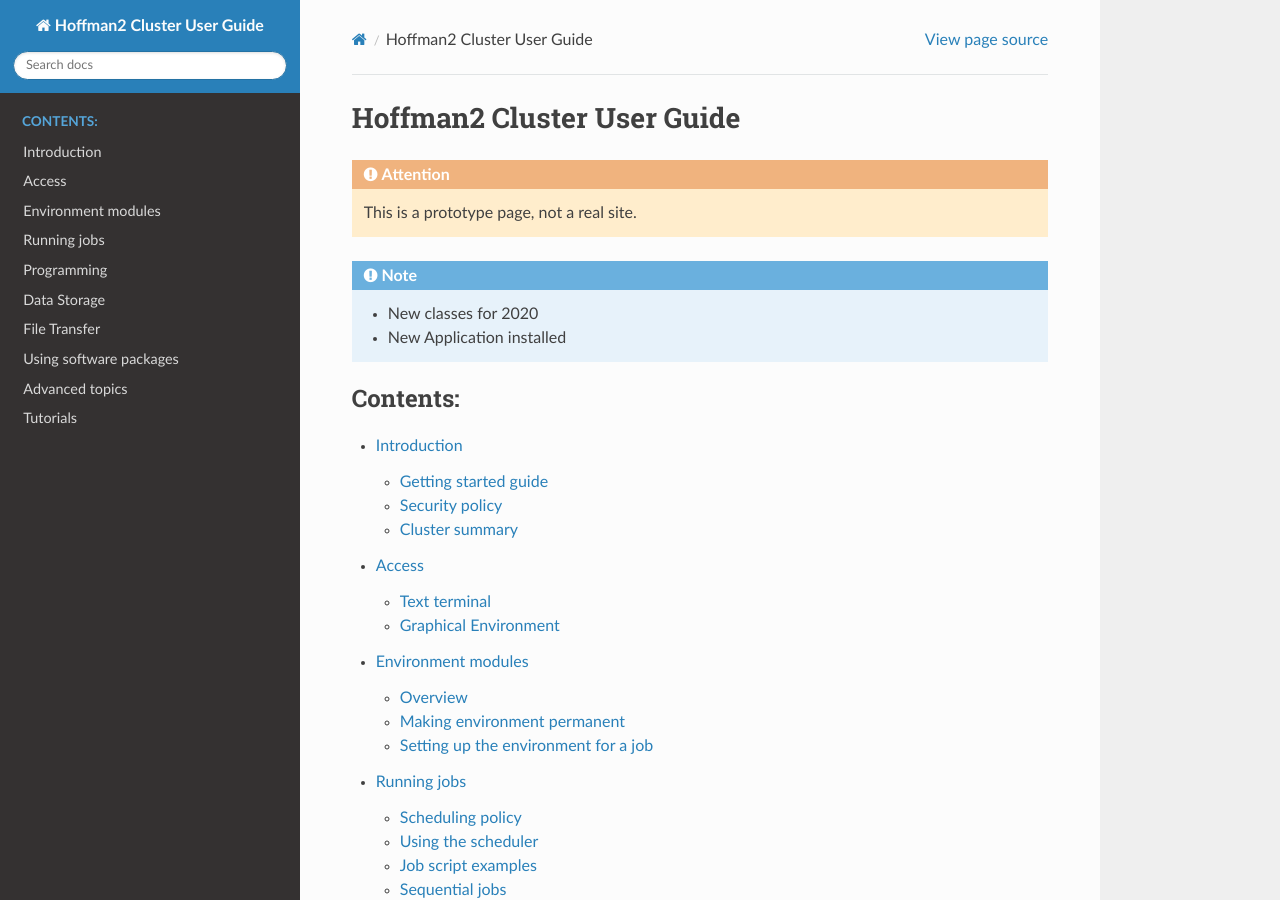
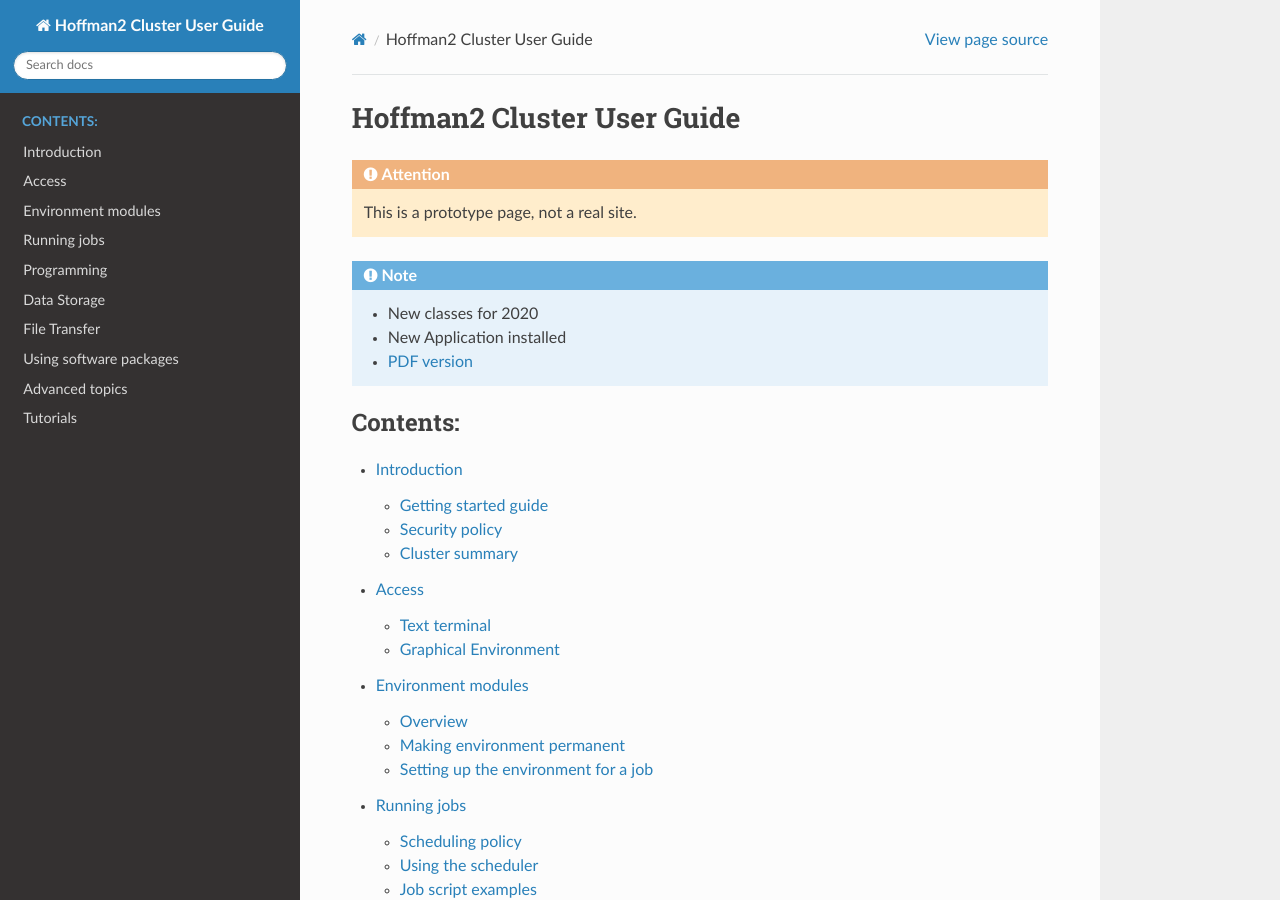
Before and after one commit to schuang/hoffman2-user-guide, a Sphinx documentation site: the page built from source/index.rst, in a window 1280 px wide and 900 px high. Built offline with Sphinx 7.4.7 and the Read the Docs theme 2.0.0, drawn with Linux system fonts in a browser that asks for light colours.

Commit message:
add PDF link

```diff
--- a/source/index.rst
+++ b/source/index.rst
@@ -9,6 +9,7 @@
 .. note::
    * New classes for 2020
    * New Application installed
+   * `PDF version <Hoffman2ClusterUserGuide.pdf>`_
 
 .. toctree::
    :maxdepth: 2
```
